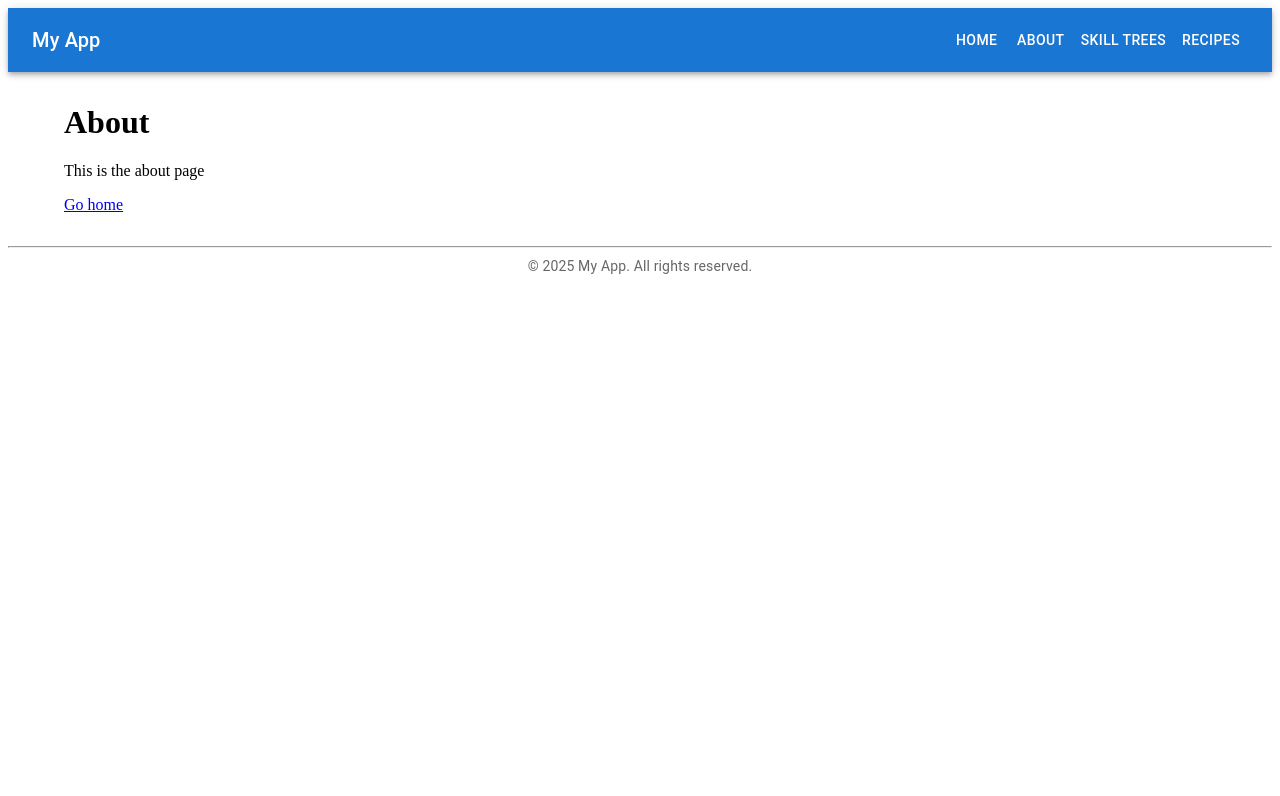
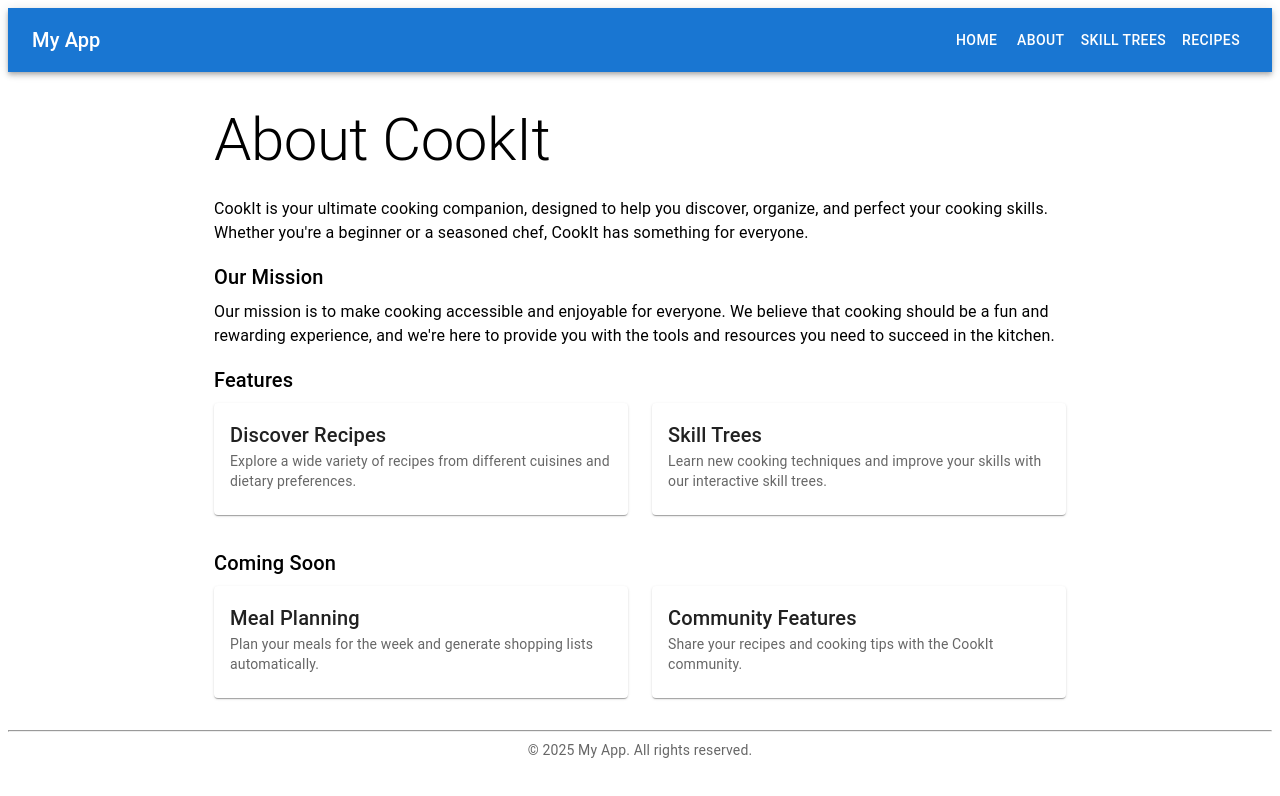
Before and after one commit to towseefhossain/cookit, a Next.js app: page /about in a window 1280 px wide. Shown: the top 796 px of the page. Built offline with nearby package versions, Linux system fonts and the light colour scheme.

Commit message:
Adding details to homepage and about section

```diff
--- a/pages/about.tsx
+++ b/pages/about.tsx
@@ -1,13 +1,84 @@
-import Link from "next/link";
 import Layout from "../components/Layout";
+import { Typography, Container, Box, Grid, Card, CardContent } from '@mui/material';
 
 const AboutPage = () => (
-  <Layout title="About | Next.js + TypeScript Example">
-    <h1>About</h1>
-    <p>This is the about page</p>
-    <p>
-      <Link href="/">Go home</Link>
-    </p>
+  <Layout title="About | CookIt">
+    <Container maxWidth="md">
+      <Box my={4}>
+        <Typography variant="h2" component="h1" gutterBottom>
+          About CookIt
+        </Typography>
+        <Typography variant="body1" paragraph>
+          CookIt is your ultimate cooking companion, designed to help you discover, organize, and perfect your cooking skills. Whether you're a beginner or a seasoned chef, CookIt has something for everyone.
+        </Typography>
+        <Typography variant="h6" component="h3" gutterBottom>
+          Our Mission
+        </Typography>
+        <Typography variant="body1" paragraph>
+          Our mission is to make cooking accessible and enjoyable for everyone. We believe that cooking should be a fun and rewarding experience, and we're here to provide you with the tools and resources you need to succeed in the kitchen.
+        </Typography>
+        <Typography variant="h6" component="h3" gutterBottom>
+          Features
+        </Typography>
+        <Grid container spacing={3}>
+          <Grid item xs={12} sm={6}>
+            <Card>
+              <CardContent>
+                <Typography variant="h6" component="h4">
+                  Discover Recipes
+                </Typography>
+                <Typography variant="body2" color="textSecondary">
+                  Explore a wide variety of recipes from different cuisines and dietary preferences.
+                </Typography>
+              </CardContent>
+            </Card>
+          </Grid>
+          <Grid item xs={12} sm={6}>
+            <Card>
+              <CardContent>
+                <Typography variant="h6" component="h4">
+                  Skill Trees
+                </Typography>
+                <Typography variant="body2" color="textSecondary">
+                  Learn new cooking techniques and improve your skills with our interactive skill trees.
+                </Typography>
+              </CardContent>
+            </Card>
+          </Grid>
+        </Grid>
+        <Box mt={4}>
+          <Typography variant="h6" component="h3" gutterBottom>
+            Coming Soon
+          </Typography>
+          <Grid container spacing={3}>
+            <Grid item xs={12} sm={6}>
+              <Card>
+                <CardContent>
+                  <Typography variant="h6" component="h4">
+                    Meal Planning
+                  </Typography>
+                  <Typography variant="body2" color="textSecondary">
+                    Plan your meals for the week and generate shopping lists automatically.
+                  </Typography>
+                </CardContent>
+              </Card>
+            </Grid>
+            <Grid item xs={12} sm={6}>
+              <Card>
+                <CardContent>
+                  <Typography variant="h6" component="h4">
+                    Community Features
+                  </Typography>
+                  <Typography variant="body2" color="textSecondary">
+                    Share your recipes and cooking tips with the CookIt community.
+                  </Typography>
+                </CardContent>
+              </Card>
+            </Grid>
+          </Grid>
+        </Box>
+      </Box>
+    </Container>
   </Layout>
 );
 
```
Also changed, not shown: pages/index.tsx (+55 -5 lines), pages/skilltrees/basic/index.tsx (+11 -0 lines).
